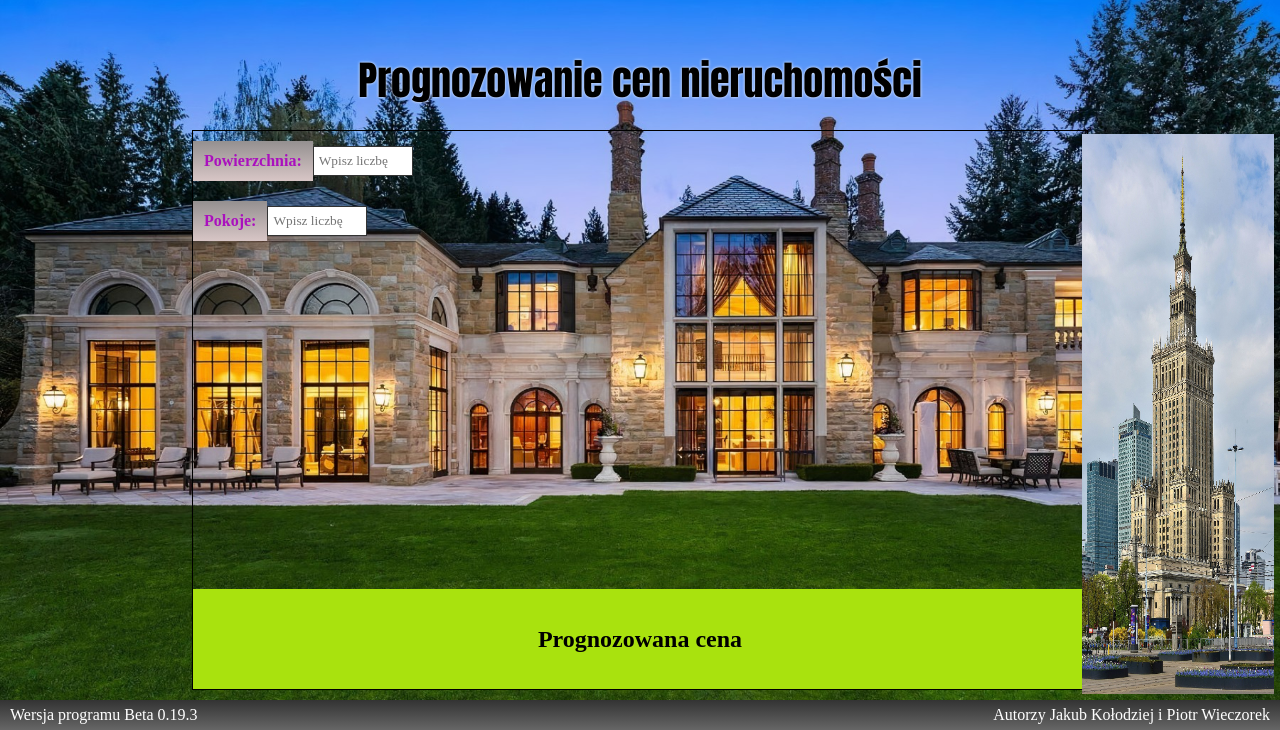
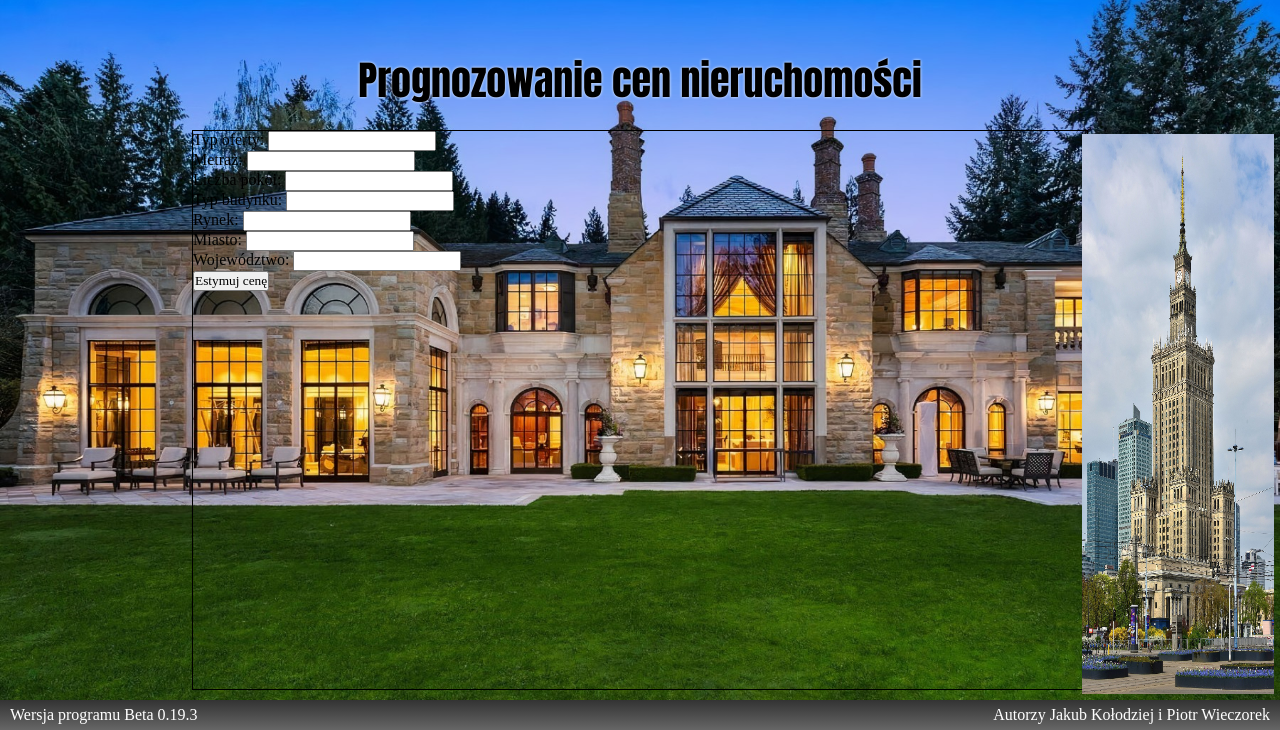
Before and after one commit to Huor1/webflask, a Flask app: page / in a window 1280 px wide. Shown: the part 70-800 px from the top of the page. Run offline with Flask 3, Linux system fonts and the light colour scheme; some libraries are stand-ins or nearby versions.

Commit message:
chuuuuuu

```diff
--- a/templates/index.html
+++ b/templates/index.html
@@ -58,17 +58,32 @@
     </section>
     <section>
         <div class="Prognozowanie-obszar">
-            <div class="wrapper">
-              <div class="powierzchnia-tekst tekst">Powierzchnia:</div>
-              <input type="number" class="powierzchnia-input input" placeholder="Wpisz liczbę" />
-            </div>
-            <div class="wrapper">
-              <div class="pokoje-tekst tekst">Pokoje:</div>
-              <input type="number" class="pokoje-input input" placeholder="Wpisz liczbę" />
-            </div>
-            <div class="prostokatne-pole">
-              <h1 class="prognozowana-cena">Prognozowana cena</h1>
-            </div>
+          <form id="priceForm">
+            <label for="offer_type">Typ oferty:</label>
+            <input type="text" id="offer_type" name="offer_type" required><br>
+
+            <label for="area">Metraż:</label>
+            <input type="number" id="area" name="area" step="0.01" required><br>
+
+            <label for="rooms">Liczba pokoi:</label>
+            <input type="number" id="rooms" name="rooms" required><br>
+
+            <label for="offer_type_of_building">Typ budynku:</label>
+            <input type="text" id="offer_type_of_building" name="offer_type_of_building" required><br>
+
+            <label for="market">Rynek:</label>
+            <input type="text" id="market" name="market" required><br>
+
+            <label for="city_name">Miasto:</label>
+            <input type="text" id="city_name" name="city_name" required><br>
+
+            <label for="voivodeship">Województwo:</label>
+            <input type="text" id="voivodeship" name="voivodeship" required><br>
+
+            <button type="submit">Estymuj cenę</button>
+        </form>
+
+        <div id="result"></div>
           </div>
         <img id="zdjecie-prawo" src="static/Palac.jpg" alt="Zdjęcie-prawo" class="palac-image" >
     </section>
```
Also changed, not shown: 1 other file.
